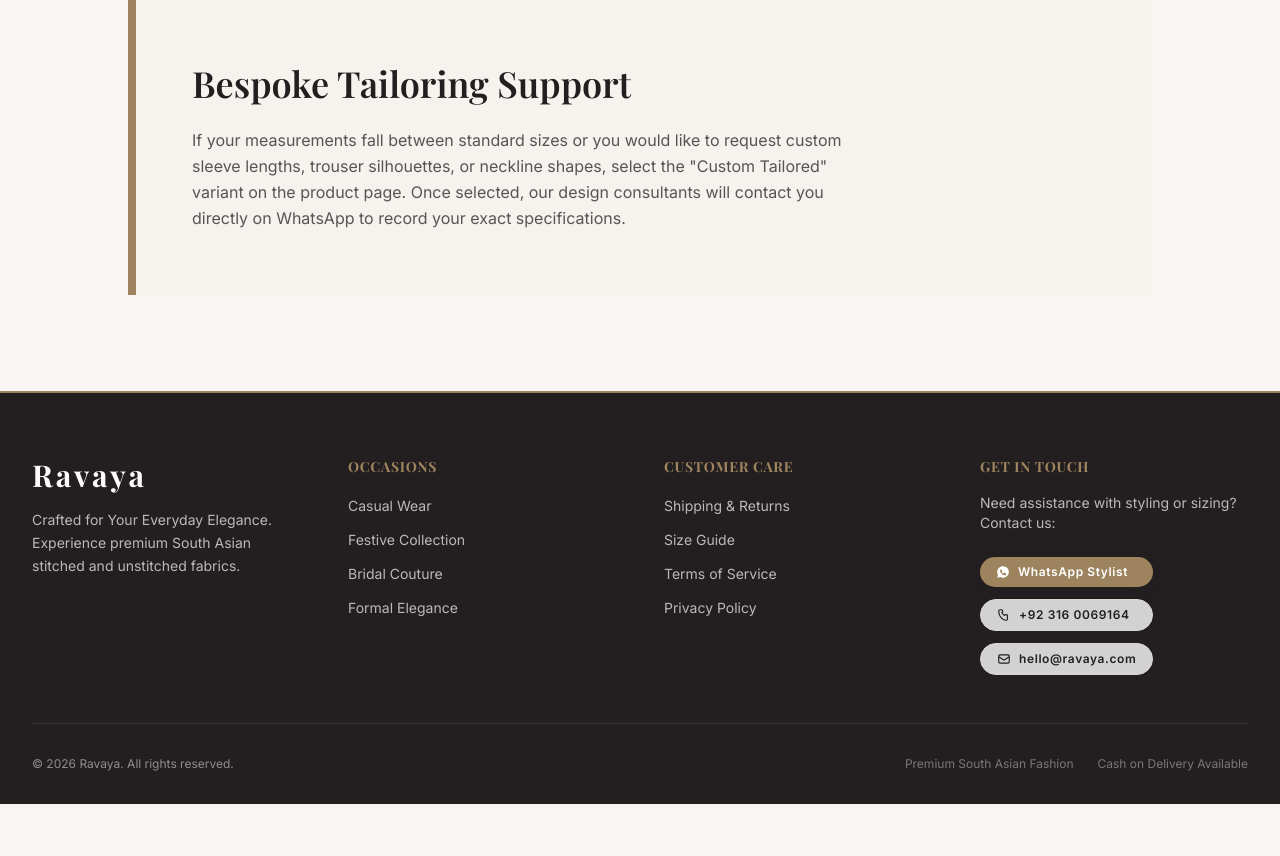
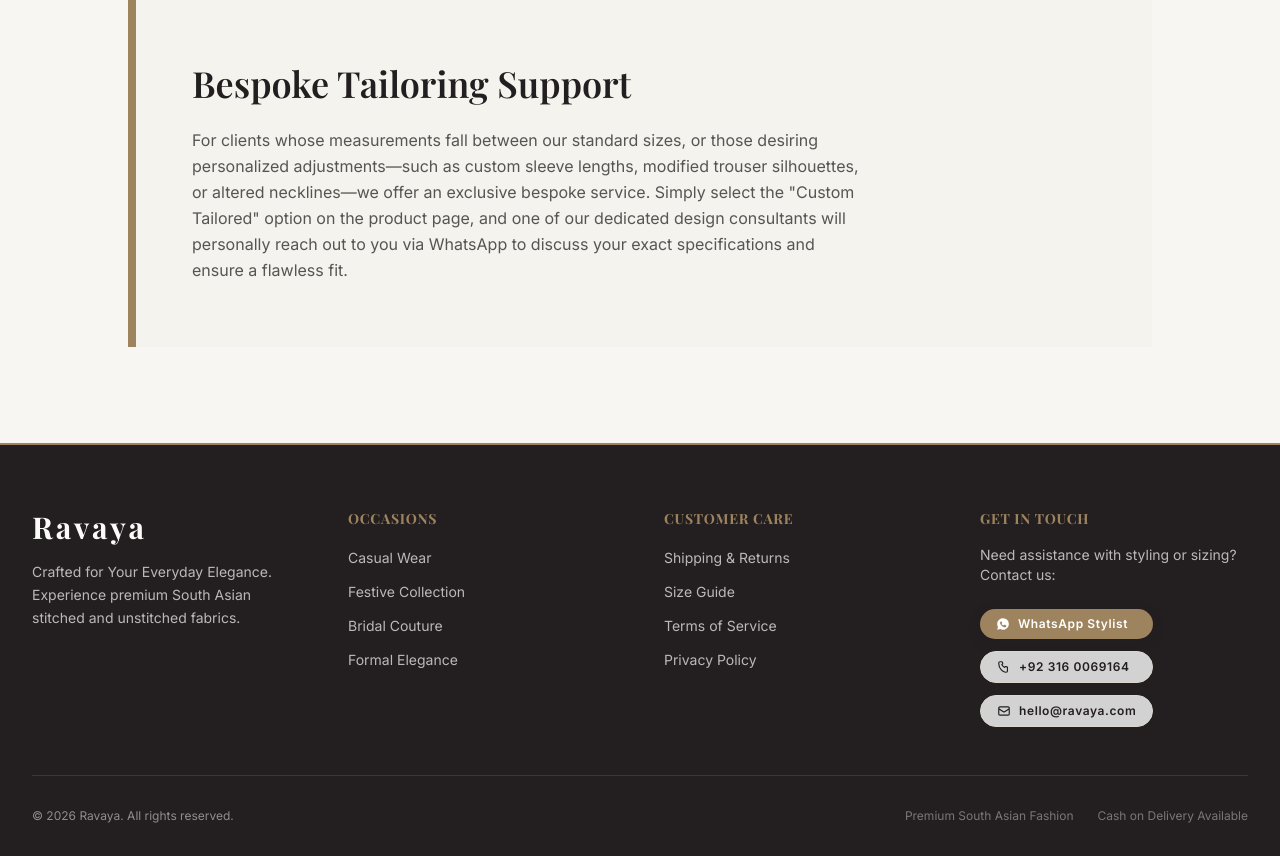
Before and after one commit to mursaleenh2022-del/ravaya, a Next.js app: page /ravaya/size-guide in a window 1280 px wide. Shown: the part 1040-1896 px from the top of the page. Before the commit the page ends 1844 px from the top, so only its background shows below. Built offline with nearby package versions, Linux system fonts and the light colour scheme; a web font is replaced by a local one.

Commit message:
Rewrite bespoke tailoring text for better luxury branding

```diff
--- a/src/app/size-guide/page.tsx
+++ b/src/app/size-guide/page.tsx
@@ -95,7 +95,7 @@
                   Bespoke Tailoring Support
                 </h3>
                 <p className="text-base text-ink/75 leading-relaxed font-body max-w-2xl">
-                  If your measurements fall between standard sizes or you would like to request custom sleeve lengths, trouser silhouettes, or neckline shapes, select the "Custom Tailored" variant on the product page. Once selected, our design consultants will contact you directly on WhatsApp to record your exact specifications.
+                  For clients whose measurements fall between our standard sizes, or those desiring personalized adjustments—such as custom sleeve lengths, modified trouser silhouettes, or altered necklines—we offer an exclusive bespoke service. Simply select the "Custom Tailored" option on the product page, and one of our dedicated design consultants will personally reach out to you via WhatsApp to discuss your exact specifications and ensure a flawless fit.
                 </p>
               </div>
             </section>
```
